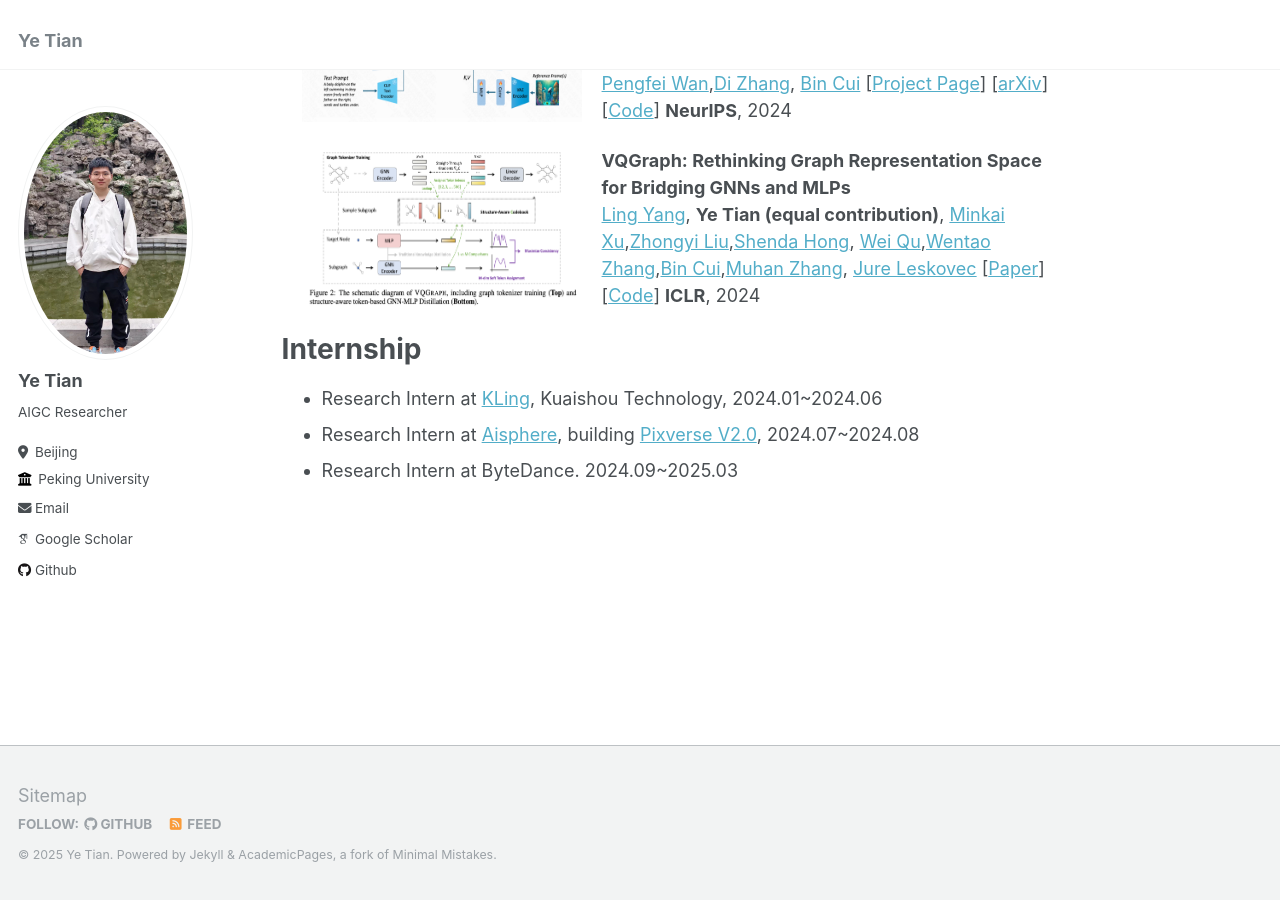
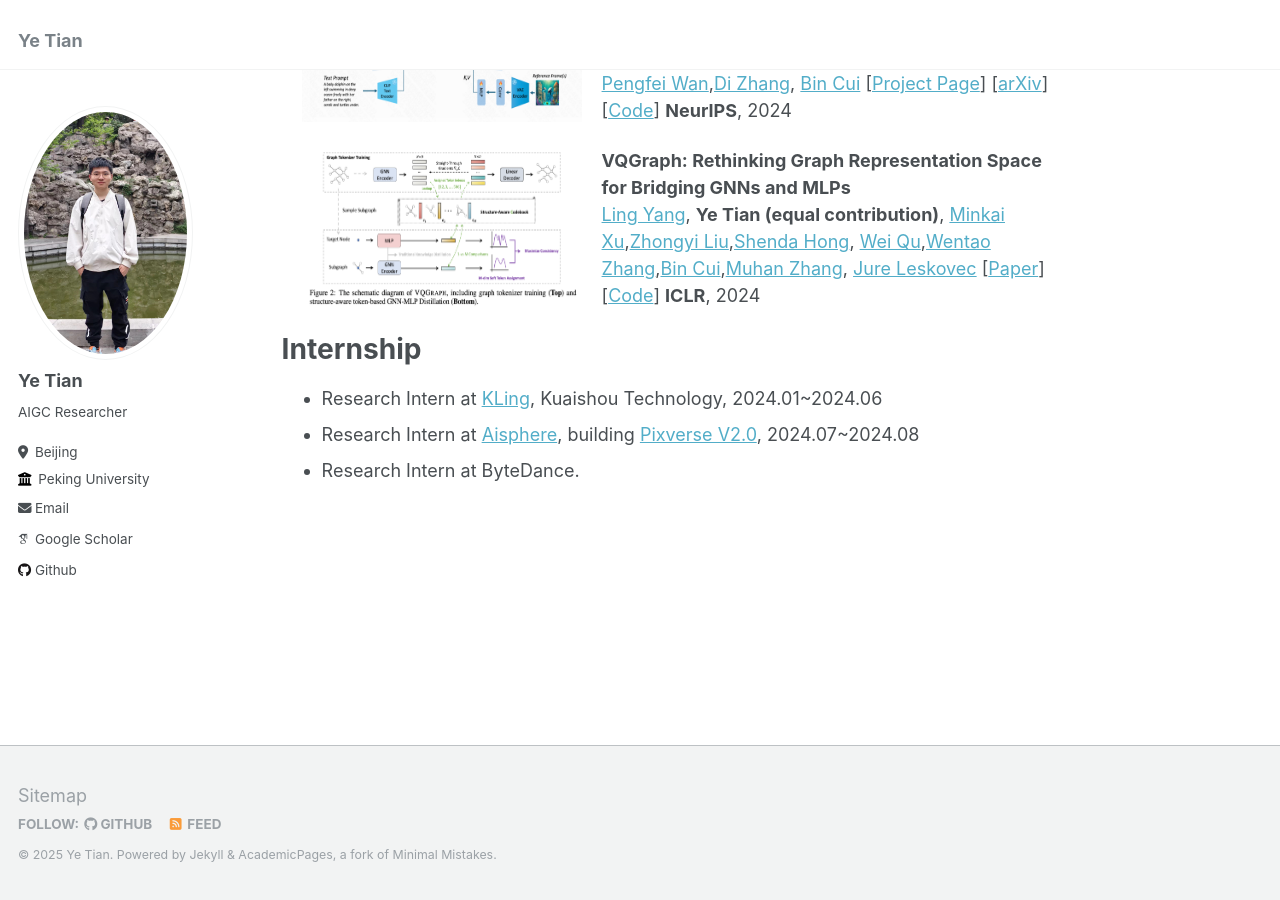
Before and after one commit to tyfeld/tyfeld.github.io, a Jekyll site: the page built from _pages/about.md, in a window 1280 px wide and 900 px high, scrolled down 991 px. Built offline with Jekyll 4.4.1, drawn with Linux system fonts in a browser that asks for light colours; some web fonts are replaced.

Commit message:
Update about.md

```diff
--- a/_pages/about.md
+++ b/_pages/about.md
@@ -49,4 +49,4 @@ Ling Yang*, Xinchen Zhang*, **Ye Tian**, Chenming Shang, Minghao Xu, Wentao Zhan
 # Internship
 * Research Intern at [KLing](https://klingai.com/), Kuaishou Technology, 2024.01~2024.06
 * Research Intern at [Aisphere](https://aishiai.com/), building [Pixverse V2.0](https://pixverse.org/pixverse-2-0/), 2024.07~2024.08
-* Research Intern at ByteDance. 2024.09~2025.03
+* Research Intern at ByteDance.
```
